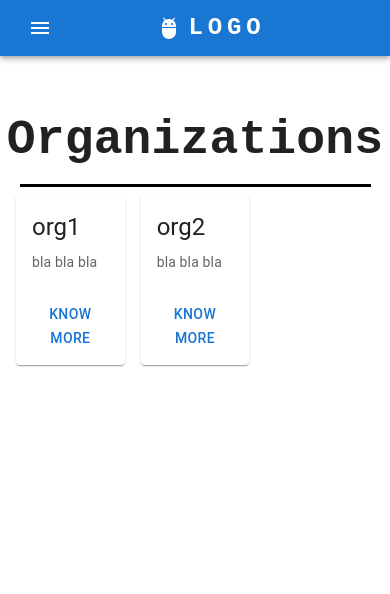
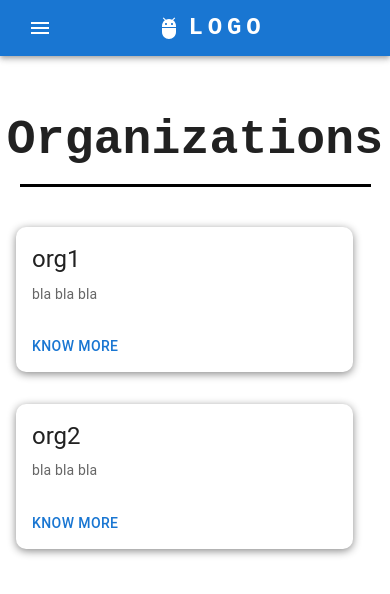
Before and after one commit to Cyber-Labs/sos, a React (Create React App) app: page /organizations in a window 390 px wide. Shown: the top 594 px of the page. Built offline with nearby package versions, Linux system fonts and the light colour scheme.

Commit message:
responsive organization

```diff
--- a/src/components/OrganizationCard.jsx
+++ b/src/components/OrganizationCard.jsx
@@ -2,32 +2,40 @@ import * as React from "react";
 import Card from "@mui/material/Card";
 import CardContent from "@mui/material/CardContent";
 import Typography from "@mui/material/Typography";
-import { CardActions,Button } from "@mui/material";
+import { CardActions, Button } from "@mui/material";
 
 import { useNavigate } from "react-router";
 
 export default function OrganzationCard({ details }) {
-
   const navigate = useNavigate();
-
 
   return (
     <>
-
-    <Card sx={{ width: 350 , display:'flex', flexDirection:'column', justifyContent: 'space-between'}}>
-
+      <Card
+        sx={{
+          width: { lg: "30%", sm: "45%", xs: "90%" },
+          display: "flex",
+          flexDirection: "column",
+          justifyContent: "space-between",
+          borderRadius: "10px",
+          boxShadow: "rgb(136 136 136) 0px 2px 8px",
+          m: 2,
+        }}
+      >
         <CardContent>
-          <Typography gutterBottom variant='h5' component='div'>
+          <Typography gutterBottom variant="h5" component="div">
             {details.title}
           </Typography>
-          <Typography variant='body2' color='text.secondary'>
+          <Typography variant="body2" color="text.secondary">
             {details.description}
           </Typography>
         </CardContent>
         <CardActions>
-        <Button  onClick={()=>navigate(`/organizations/${details.id}`)}>Know More</Button>
-      </CardActions>
-    </Card>
+          <Button onClick={() => navigate(`/organizations/${details.id}`)}>
+            Know More
+          </Button>
+        </CardActions>
+      </Card>
     </>
   );
 }
--- a/src/components/ProjectCard.jsx
+++ b/src/components/ProjectCard.jsx
@@ -3,8 +3,6 @@ import Card from "@mui/material/Card";
 import CardContent from "@mui/material/CardContent";
 import Typography from "@mui/material/Typography";
 import { CardActions, Button } from "@mui/material";
-import Chip from "@mui/material/Chip";
-import Stack from "@mui/material/Stack";
 import ProjectModal from "./ProjectModal";
 import { useState } from "react";
 function shortenText(text) {
--- a/src/pages/Organizatons.page.jsx
+++ b/src/pages/Organizatons.page.jsx
@@ -2,17 +2,15 @@ import React from "react";
 import Heading from "../components/Heading";
 import organizations from "../data/organizations";
 import OrganizationCard from "../components/OrganizationCard";
-import {Container, Grid} from '@mui/material'
+import { Container, Grid } from "@mui/material";
 const Organizations = () => {
   return (
     <>
-      <Heading text='Organizations' />
-      <Container maxWidth='lg'>
-        <Grid container spacing={2}>
+      <Heading text="Organizations" />
+      <Container maxWidth="lg">
+        <Grid container spacing={2} sx={{mt: 3}}>
           {organizations.map((organization) => (
-            <Grid key={organization.id} item xs={4} sx={{ display: "flex" }}>
-              <OrganizationCard details={organization} />
-            </Grid>
+            <OrganizationCard details={organization} />
           ))}
         </Grid>
       </Container>
```
